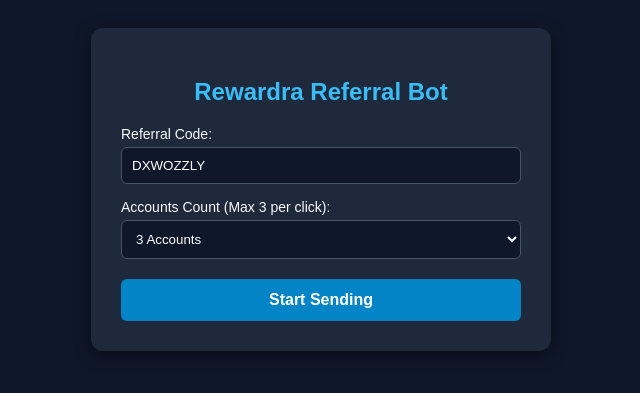
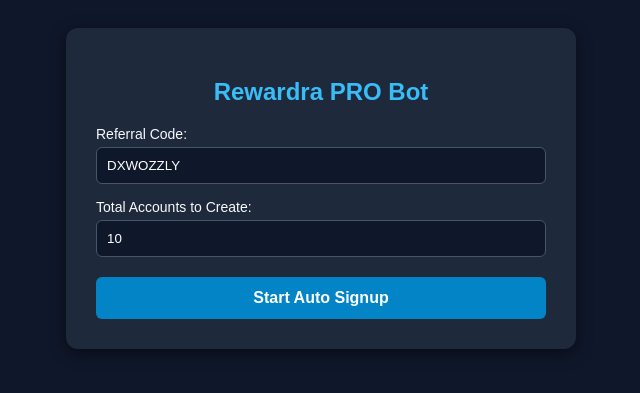
Before and after one commit to rhgsourav2k-hue/Reward-, a Flask app: page / in a window 1280 px wide. Shown: the top 393 px of the page, without its empty margins (319-959 px from the left). Run offline with Flask 3, Linux system fonts and the light colour scheme.

Commit message:
Update index.html

```diff
--- a/templates/index.html
+++ b/templates/index.html
@@ -3,41 +3,38 @@
 <head>
     <meta charset="UTF-8">
     <meta name="viewport" content="width=device-width, initial-scale=1.0">
-    <title>Rewardra Auto Referral</title>
+    <title>Rewardra PRO Auto Referral</title>
     <style>
         body { font-family: Arial, sans-serif; background: #0f172a; color: #f8fafc; padding: 20px; display: flex; justify-content: center; }
-        .container { background: #1e293b; padding: 30px; border-radius: 12px; width: 100%; max-width: 400px; box-shadow: 0 4px 15px rgba(0,0,0,0.5); }
+        .container { background: #1e293b; padding: 30px; border-radius: 12px; width: 100%; max-width: 450px; box-shadow: 0 4px 15px rgba(0,0,0,0.5); }
         h2 { text-align: center; color: #38bdf8; }
         label { display: block; margin-top: 15px; font-size: 14px; }
         input, select { width: 100%; padding: 10px; margin-top: 5px; border-radius: 6px; border: 1px solid #475569; background: #0f172a; color: #fff; box-sizing: border-box; }
         button { width: 100%; background: #0284c7; color: white; border: none; padding: 12px; margin-top: 20px; border-radius: 6px; font-size: 16px; cursor: pointer; font-weight: bold; }
         button:hover { background: #0369a1; }
-        #results { margin-top: 20px; background: #0f172a; padding: 10px; border-radius: 6px; max-height: 200px; overflow-y: auto; font-family: monospace; font-size: 12px; }
-        .log-item { margin-bottom: 5px; }
+        button:disabled { background: #475569; cursor: not-allowed; }
+        #results { margin-top: 20px; background: #0f172a; padding: 10px; border-radius: 6px; max-height: 250px; overflow-y: auto; font-family: monospace; font-size: 11px; }
+        .log-item { margin-bottom: 6px; border-bottom: 1px solid #334155; padding-bottom: 4px; }
     </style>
 </head>
 <body>
     <div class="container">
-        <h2>Rewardra Referral Bot</h2>
+        <h2>Rewardra PRO Bot</h2>
         <label>Referral Code:</label>
         <input type="text" id="refCode" value="DXWOZZLY">
 
-        <label>Accounts Count (Max 3 per click):</label>
-        <select id="count">
-            <option value="1">1 Account</option>
-            <option value="2">2 Accounts</option>
-            <option value="3" selected>3 Accounts</option>
-        </select>
+        <label>Total Accounts to Create:</label>
+        <input type="number" id="totalCount" value="10" min="1" max="50">
 
-        <button onclick="startSignup()" id="subBtn">Start Sending</button>
+        <button onclick="startProcess()" id="subBtn">Start Auto Signup</button>
 
         <div id="results" style="display:none;"></div>
     </div>
 
     <script>
-        async function startSignup() {
+        async function startProcess() {
             const ref = document.getElementById('refCode').value;
-            const count = document.getElementById('count').value;
+            const total = parseInt(document.getElementById('totalCount').value);
             const btn = document.getElementById('subBtn');
             const resDiv = document.getElementById('results');
 
@@ -47,29 +44,42 @@
             }
 
             btn.disabled = true;
-            btn.innerText = "Processing...";
             resDiv.style.display = 'block';
-            resDiv.innerHTML = '<div class="log-item">Requesting server...</div>';
+            resDiv.innerHTML = '<div class="log-item">Starting process...</div>';
 
+            let success = 0;
+            let failed = 0;
+
+            for(let i = 1; i <= total; i++) {
+                btn.innerText = `Processing ${i}/${total}...`;
                 try {
                     let response = await fetch('/signup', {
                         method: 'POST',
                         headers: { 'Content-Type': 'application/json' },
-                    body: JSON.stringify({ ref: ref, count: parseInt(count) })
+                        body: JSON.stringify({ ref: ref })
                     });
                     let data = await response.json();
 
-                let html = `<div><b>Success: ${data.success_count} | Failed: ${data.failed_count}</b></div><hr>`;
-                data.logs.forEach(log => {
-                    html += `<div class="log-item">${log}</div>`;
-                });
-                resDiv.innerHTML = html;
+                    if(data.success) {
+                        success++;
+                    } else {
+                        failed++;
+                    }
+
+                    resDiv.innerHTML += `<div class="log-item">${data.log}</div>`;
+                    resDiv.scrollTop = resDiv.scrollHeight;
                 } catch (err) {
-                resDiv.innerHTML = `<div style="color:red;">Error: Server timeout or failed</div>`;
+                    failed++;
+                    resDiv.innerHTML += `<div class="log-item" style="color:red;">❌ Request error on account ${i}</div>`;
+                }
+
+                // Thoda delay taaki server load na ho
+                await new Promise(r => setTimeout(r, 2000));
             }
 
             btn.disabled = false;
-            btn.innerText = "Start Sending";
+            btn.innerText = "Start Auto Signup";
+            resDiv.innerHTML += `<div style="margin-top:10px; color:#38bdf8; font-weight:bold;">Completed! Success: ${success}, Failed: ${failed}</div>`;
         }
     </script>
 </body>
```
Lines whose indentation alone changed are shown as unchanged.
